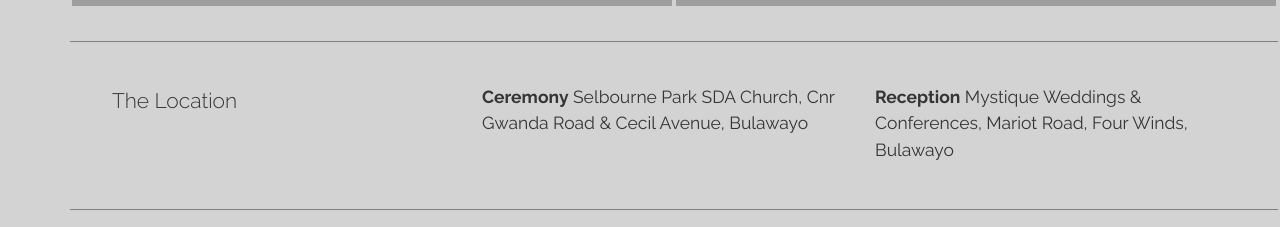
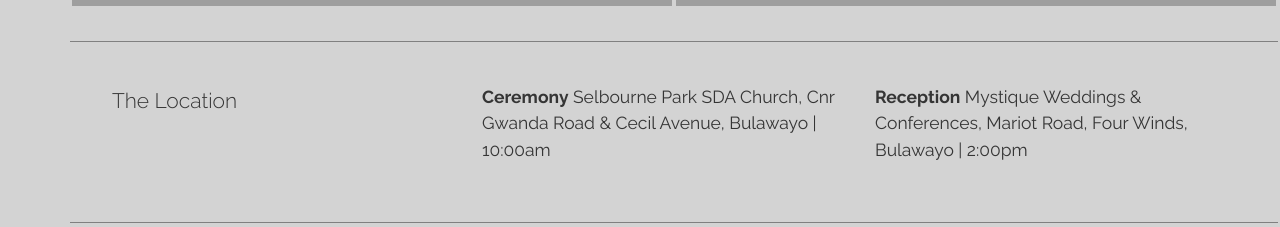
Before and after one commit to bhekanik/ourwedding.bhekani.com, a React (Create React App) app: page /about in a window 1280 px wide. Shown: the part 389-616 px from the top of the page. Built offline with nearby package versions, Linux system fonts and the light colour scheme; grey boxes are pictures that could not be loaded; a web font is replaced by a local one.

Commit message:
added times to the details

```diff
--- a/src/components/About/About.js
+++ b/src/components/About/About.js
@@ -47,10 +47,10 @@ const About = () => {
                 <div className="desc">
                   <p>
                     <span>Ceremony</span> Selbourne Park SDA Church, Cnr Gwanda Road &
-                    Cecil Avenue, Bulawayo
+                    Cecil Avenue, Bulawayo | 10:00am
                   </p>
                   <p>
-                    <span>Reception</span> Mystique Weddings & Conferences, Mariot Road, Four Winds, Bulawayo
+                    <span>Reception</span> Mystique Weddings & Conferences, Mariot Road, Four Winds, Bulawayo | 2:00pm
                   </p>
                 </div>
               </div>
```
